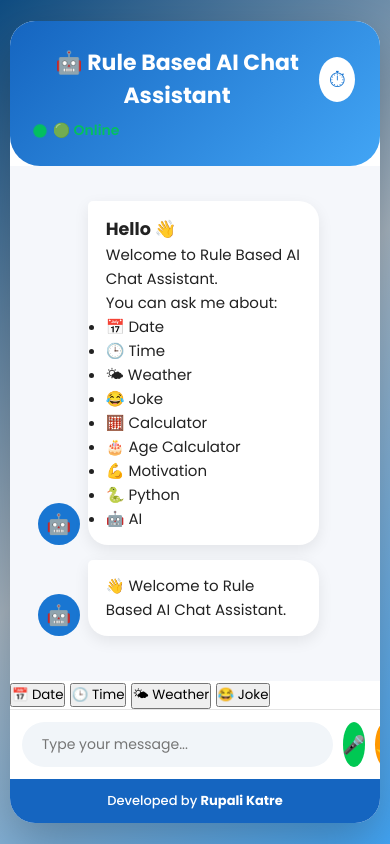
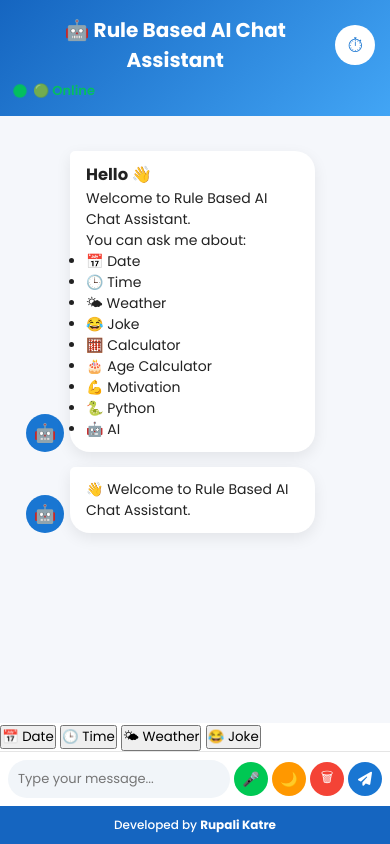
Before and after one commit to mkatre262-dotcom/rule-based-ai-chatbot, a Flask app: page / in a window 390 px wide. Run offline with Flask 3, Linux system fonts and the light colour scheme; some libraries are stand-ins or nearby versions.

Commit message:
fixed mobile responsive css

```diff
--- a/static/style.css
+++ b/static/style.css
@@ -1,511 +1,287 @@
- /* Google Font */
+/* Google Font */
 @import url('https://fonts.googleapis.com/css2?family=Poppins:wght@300;400;500;600;700&display=swap');
 
-*{
-    margin:0;
-    padding:0;
-    box-sizing:border-box;
-    font-family:'Poppins',sans-serif;
+* {
+    margin: 0;
+    padding: 0;
+    box-sizing: border-box;
+    font-family: 'Poppins', sans-serif;
 }
 
-body{
-    background:linear-gradient(135deg,#0f4c81,#a7b5c1,#42a5f5);
-    height:100vh;
-    display:flex;
-    justify-content:center;
-    align-items:center;
-    overflow:hidden;
+body {
+    background: linear-gradient(135deg, #0f4c81, #a7b5c1, #42a5f5);
+    height: 100vh;
+    display: flex;
+    justify-content: center;
+    align-items: center;
+    overflow: hidden;
 }
 
 /* Main Chat Container */
-
-.chat-container{
-    width:430px;
-    height:760px;
-    background:#ffffff;
-    border-radius:25px;
-    overflow:hidden;
-    box-shadow:0 20px 50px rgba(0,0,0,.25);
-    display:flex;
-    flex-direction:column;
+.chat-container {
+    width: 430px;
+    max-width: 100%;
+    height: 760px;
+    max-height: 100vh;
+    background: #ffffff;
+    border-radius: 25px;
+    overflow: hidden;
+    box-shadow: 0 20px 50px rgba(0, 0, 0, .25);
+    display: flex;
+    flex-direction: column;
 }
 
 /* Header */
-
-.chat-header{
-    background:linear-gradient(135deg,#1565c0,#42a5f5);
-    color:white;
-    text-align:center;
-    padding:25px;
-    border-bottom-left-radius:30px;
-    border-bottom-right-radius:30px;
+.chat-header {
+    background: linear-gradient(135deg, #1565c0, #42a5f5);
+    color: white;
+    text-align: center;
+    padding: 20px;
+    border-bottom-left-radius: 30px;
+    border-bottom-right-radius: 30px;
 }
 
-.chat-header h1{
-    font-size:30px;
-    font-weight:700;
+.chat-header h1 {
+    font-size: 26px;
+    font-weight: 700;
 }
 
-.chat-header p{
-    margin-top:8px;
-    font-size:14px;
-    opacity:.9;
+.chat-header p {
+    margin-top: 6px;
+    font-size: 13px;
+    opacity: .9;
+}
+
+.header-top {
+    display: flex;
+    justify-content: space-between;
+    align-items: center;
 }
 
 /* Chat Area */
-
-.chat-box{
-    flex:1;
-    overflow-y:auto;
-    padding:20px;
-    background:#f5f7fb;
+.chat-box {
+    flex: 1;
+    overflow-y: auto;
+    padding: 20px;
+    background: #f5f7fb;
 }
 
 /* Scroll Bar */
-
-.chat-box::-webkit-scrollbar{
-    width:6px;
+.chat-box::-webkit-scrollbar {
+    width: 6px;
 }
 
-.chat-box::-webkit-scrollbar-thumb{
-    background:#1976d2;
-    border-radius:20px;
+.chat-box::-webkit-scrollbar-thumb {
+    background: #1976d2;
+    border-radius: 20px;
 }
 
 /* Messages */
-
-.message{
-    display:flex;
-    margin:15px 0;
-    align-items:flex-end;
+.message {
+    display: flex;
+    margin: 15px 0;
+    align-items: flex-end;
+    animation: fadeIn .4s ease;
 }
 
-.bot{
-    justify-content:flex-start;
+.bot {
+    justify-content: flex-start;
 }
 
-.user{
-    justify-content:flex-end;
+.user {
+    justify-content: flex-end;
 }
 
-.avatar{
-    width:42px;
-    height:42px;
-    border-radius:50%;
-    display:flex;
-    justify-content:center;
-    align-items:center;
-    font-size:20px;
-    background:#1976d2;
-    color:white;
-    margin:0 8px;
+.avatar {
+    width: 38px;
+    height: 38px;
+    border-radius: 50%;
+    display: flex;
+    justify-content: center;
+    align-items: center;
+    font-size: 18px;
+    background: #1976d2;
+    color: white;
+    margin: 0 6px;
+    flex-shrink: 0;
 }
 
-.user .avatar{
-    background:#00c853;
+.user .avatar {
+    background: #00c853;
 }
 
-.text{
-    max-width:70%;
-    padding:14px 18px;
-    border-radius:20px;
-    font-size:15px;
-    line-height:1.6;
-    word-wrap:break-word;
+.text {
+    max-width: 70%;
+    padding: 12px 16px;
+    border-radius: 20px;
+    font-size: 14px;
+    line-height: 1.5;
+    word-wrap: break-word;
 }
 
-.bot .text{
-    background:white;
-    color:#222;
-    border-top-left-radius:5px;
-    box-shadow:0 5px 15px rgba(0,0,0,.08);
+.bot .text {
+    background: white;
+    color: #222;
+    border-top-left-radius: 5px;
+    box-shadow: 0 5px 15px rgba(0, 0, 0, .08);
 }
 
-.user .text{
-    background:#1976d2;
-    color:white;
-    border-top-right-radius:5px;
-}
-/* ========================= */
-/* Input Area */
-/* ========================= */
-
-.input-area{
-    display:flex;
-    align-items:center;
-    gap:10px;
-    padding:18px;
-    background:#ffffff;
-    border-top:1px solid #e5e5e5;
+.user .text {
+    background: #1976d2;
+    color: white;
+    border-top-right-radius: 5px;
 }
 
-.input-area input{
-    flex:1;
-    height:50px;
-    border:none;
-    outline:none;
-    border-radius:30px;
-    background:#f1f5f9;
-    padding:0 20px;
-    font-size:15px;
-    transition:.3s;
+/* ========================= */
+/* Input Area Fixed */
+/* ========================= */
+.input-area {
+    display: flex;
+    align-items: center;
+    gap: 6px;
+    padding: 12px;
+    background: #ffffff;
+    border-top: 1px solid #e5e5e5;
+    width: 100%;
 }
 
-.input-area input:focus{
-    background:#e3f2fd;
-    border:2px solid #1976d2;
+.input-area input {
+    flex: 1;
+    min-width: 0; /* Input overflow rokne ke liye */
+    height: 44px;
+    border: none;
+    outline: none;
+    border-radius: 25px;
+    background: #f1f5f9;
+    padding: 0 14px;
+    font-size: 14px;
+    transition: .3s;
+}
+
+.input-area input:focus {
+    background: #e3f2fd;
+    border: 2px solid #1976d2;
 }
 
 /* Buttons */
-
 .send-btn,
 .mic-btn,
 .theme-btn,
-.clear-btn{
-
-    width:50px;
-    height:50px;
-    border:none;
-    border-radius:50%;
-    cursor:pointer;
-    color:white;
-    font-size:18px;
-    transition:.3s;
+.clear-btn {
+    width: 38px;
+    height: 38px;
+    flex-shrink: 0; /* Buttons squeeze hone se bachaye */
+    border: none;
+    border-radius: 50%;
+    cursor: pointer;
+    color: white;
+    font-size: 16px;
+    display: flex;
+    align-items: center;
+    justify-content: center;
+    transition: .3s;
 }
 
-.send-btn{
-    background:#1976d2;
-}
-
-.mic-btn{
-    background:#00c853;
-}
-
-.theme-btn{
-    background:#ff9800;
-}
-
-.clear-btn{
-    background:#f44336;
-}
+.send-btn { background: #1976d2; }
+.mic-btn { background: #00c853; }
+.theme-btn { background: #ff9800; }
+.clear-btn { background: #f44336; }
 
 .send-btn:hover,
 .mic-btn:hover,
 .theme-btn:hover,
-.clear-btn:hover{
-
-    transform:scale(1.1);
-    box-shadow:0 5px 15px rgba(0,0,0,.25);
-
+.clear-btn:hover {
+    transform: scale(1.08);
+    box-shadow: 0 4px 10px rgba(0, 0, 0, .2);
 }
 
 /* Dark Mode */
+.dark { background: #0f172a; }
+.dark .chat-container { background: #1e293b; }
+.dark .chat-box { background: #0f172a; }
+.dark .bot .text { background: #334155; color: white; }
+.dark .user .text { background: #2563eb; }
+.dark input { background: #334155; color: white; }
+.dark .input-area { background: #1e293b; }
+.dark .chat-header { background: linear-gradient(135deg, #0d47a1, #1976d2); }
 
-.dark{
-    background:#0f172a;
+/* Stopwatch Popup */
+#stopwatch-btn {
+    background: white;
+    color: #1976d2;
+    border: none;
+    width: 40px;
+    height: 40px;
+    border-radius: 50%;
+    font-size: 20px;
+    cursor: pointer;
 }
 
-.dark .chat-container{
-    background:#1e293b;
+#stopwatch-popup {
+    display: none;
+    position: fixed;
+    top: 0;
+    left: 0;
+    width: 100%;
+    height: 100%;
+    background: rgba(0, 0, 0, .45);
+    justify-content: center;
+    align-items: center;
+    z-index: 999;
 }
 
-.dark .chat-box{
-    background:#0f172a;
+.stopwatch-card {
+    background: white;
+    padding: 25px;
+    border-radius: 20px;
+    text-align: center;
+    width: 320px;
+    box-shadow: 0 10px 30px rgba(0, 0, 0, .3);
 }
 
-.dark .bot .text{
-    background:#334155;
-    color:white;
+.close-btn {
+    margin-top: 15px;
+    padding: 10px 20px;
+    background: #f44336;
+    color: white;
+    border: none;
+    border-radius: 10px;
+    cursor: pointer;
 }
 
-.dark .user .text{
-    background:#2563eb;
+/* Animations & Online Status */
+@keyframes fadeIn {
+    0% { opacity: 0; transform: translateY(20px); }
+    100% { opacity: 1; transform: translateY(0); }
 }
 
-.dark input{
-    background:#334155;
-    color:white;
+.typing { display: flex; gap: 5px; padding: 15px; }
+.typing span { width: 8px; height: 8px; background: #1976d2; border-radius: 50%; animation: typing 1s infinite; }
+.typing span:nth-child(2) { animation-delay: .2s; }
+.typing span:nth-child(3) { animation-delay: .4s; }
+
+@keyframes typing {
+    0%, 100% { transform: translateY(0); opacity: .3; }
+    50% { transform: translateY(-6px); opacity: 1; }
 }
 
-.dark .input-area{
-    background:#1e293b;
+.online { display: flex; align-items: center; gap: 8px; color: #00c853; font-size: 14px; font-weight: 600; }
+.online::before { content: ""; width: 10px; height: 10px; border-radius: 50%; background: #00c853; animation: pulse 1s infinite; }
+
+@keyframes pulse {
+    0%, 100% { transform: scale(1); }
+    50% { transform: scale(1.5); }
 }
 
-.dark .chat-header{
-    background:linear-gradient(135deg,#0d47a1,#1976d2);
+.footer { padding: 10px; text-align: center; font-size: 12px; background: #1565c0; color: white; font-weight: 500; }
+
+/* Responsive Media Queries */
+@media (max-width: 600px) {
+    body { padding: 0; }
+    .chat-container { width: 100%; height: 100vh; border-radius: 0; }
+    .chat-header { border-radius: 0; padding: 15px; }
+    .chat-header h1 { font-size: 20px; }
+    .input-area { padding: 8px; gap: 4px; }
+    .input-area input { height: 38px; font-size: 13px; padding: 0 10px; }
+    .send-btn, .mic-btn, .theme-btn, .clear-btn { width: 34px; height: 34px; font-size: 14px; }
 }
-/* ========================= */
-/* Animations */
-/* ========================= */
-
-@keyframes fadeIn{
-
-0%{
-opacity:0;
-transform:translateY(20px);
-}
-
-100%{
-opacity:1;
-transform:translateY(0);
-}
-
-}
-
-.message{
-
-animation:fadeIn .4s ease;
-
-}
-
-/* Typing Animation */
-
-.typing{
-
-display:flex;
-gap:5px;
-padding:15px;
-
-}
-
-.typing span{
-
-width:8px;
-height:8px;
-
-background:#1976d2;
-
-border-radius:50%;
-
-animation:typing 1s infinite;
-
-}
-
-.typing span:nth-child(2){
-
-animation-delay:.2s;
-
-}
-
-.typing span:nth-child(3){
-
-animation-delay:.4s;
-
-}
-
-@keyframes typing{
-
-0%{
-transform:translateY(0);
-opacity:.3;
-}
-
-50%{
-transform:translateY(-6px);
-opacity:1;
-}
-
-100%{
-transform:translateY(0);
-opacity:.3;
-}
-
-}
-
-/* Online Status */
-
-.online{
-
-display:flex;
-
-align-items:center;
-
-gap:8px;
-
-color:#00c853;
-
-font-size:14px;
-
-font-weight:600;
-
-}
-
-.online::before{
-
-content:"";
-
-width:10px;
-
-height:10px;
-
-border-radius:50%;
-
-background:#00c853;
-
-animation:pulse 1s infinite;
-
-}
-
-@keyframes pulse{
-
-0%{
-transform:scale(1);
-}
-
-50%{
-transform:scale(1.5);
-}
-
-100%{
-transform:scale(1);
-}
-
-}
-
-/* Footer */
-
-.footer{
-
-padding:12px;
-
-text-align:center;
-
-font-size:13px;
-
-background:#1565c0;
-
-color:white;
-
-font-weight:500;
-
-}
-
-/* Responsive */
-
-@media(max-width:768px){
-
-.chat-container{
-
-width:95%;
-height:95vh;
-
-}
-
-.chat-header h1{
-
-font-size:22px;
-
-}
-
-.input-area{
-
-padding:12px;
-
-}
-
-.send-btn,
-.mic-btn,
-.theme-btn,
-.clear-btn{
-
-width:45px;
-height:45px;
-
-}
-
-.input-area input{
-
-height:45px;
-
-font-size:14px;
-
-}
-
-.header-top{
-display:flex;
-justify-content:space-between;
-align-items:center;
-}
-
-#stopwatch-btn{
-background:white;
-color:#1976d2;
-border:none;
-width:45px;
-height:45px;
-border-radius:50%;
-font-size:22px;
-cursor:pointer;
-}
-
-#stopwatch-popup{
-display:none;
-position:fixed;
-top:0;
-left:0;
-width:100%;
-height:100%;
-background:rgba(0,0,0,.45);
-justify-content:center;
-align-items:center;
-z-index:999;
-}
-
-.stopwatch-card{
-background:white;
-padding:25px;
-border-radius:20px;
-text-align:center;
-width:320px;
-box-shadow:0 10px 30px rgba(0,0,0,.3);
-}
-
-.close-btn{
-margin-top:15px;
-padding:10px 20px;
-background:#f44336;
-color:white;
-border:none;
-border-radius:10px;
-cursor:pointer;
-}
-
-}
-/* Normal Desktop Style */
-.chat-input-container {
-  display: flex;
-  align-items: center;
-  gap: 8px;
-  width: 100%;
-  padding: 10px;
-}
-
-/* 1. Input field ko flexible banayein taaki wo jagah ke hisab se shrink ho sake */
-.chat-input-container input {
-  flex: 1;
-  min-width: 0; /* Mobile par width crash hone se rokega */
-  padding: 8px 12px;
-}
-
-/* 2. Icons ka size aur spacing mobile par thoda chhota karein */
-.chat-input-container button,
-.chat-input-container .icon {
-  flex-shrink: 0; /* Buttons ko squeeze hone se rokega */
-  width: 35px;    /* Mobile ke liye icon size chhota kiya */
-  height: 35px;
-}
-
-/* 3. Mobile Screens ke liye Media Query */
-@media (max-width: 600px) {
-  .chat-input-container {
-    gap: 4px; /* Mobile par icons ke beech ka gap kam karein */
-    padding: 5px;
-  }
-
-  .chat-input-container button,
-  .chat-input-container .icon {
-    width: 32px;  /* Mobile me thode chhote icons fit ho jayenge */
-    height: 32px;
-    font-size: 14px;
-  }
-}
```
